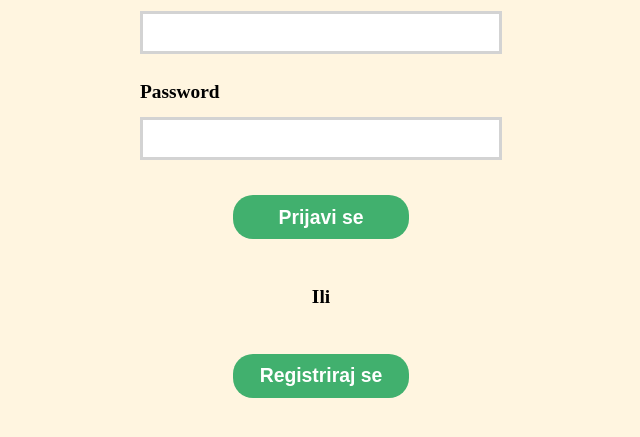
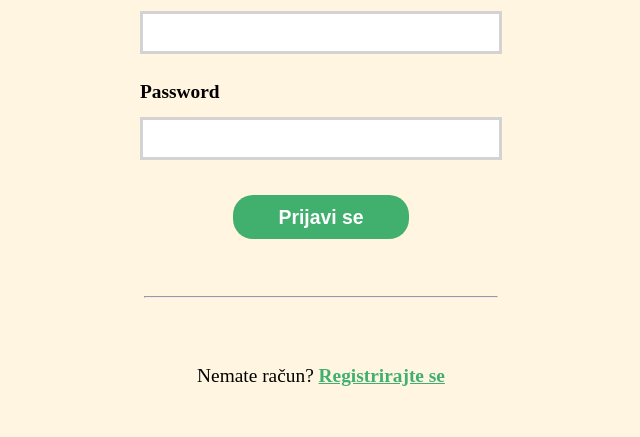
Before and after one commit to NinoLoncar/SIS-Application-security, a website: page App/public/html/login.html in a window 1280 px wide. Shown: the part 247-684 px from the top of the page, without its empty margins (319-959 px from the left). Drawn offline with Linux system fonts and the light colour scheme.

Commit message:
Update login style

```diff
--- a/App/public/css/login.css
+++ b/App/public/css/login.css
@@ -5,8 +5,16 @@ input {
 button {
 	margin: auto;
 }
-span {
+
+hr {
+	width: 20rem;
+}
+a {
 	font-weight: bold;
+	color: #41b06e;
+}
+a:hover {
+	color: black;
 }
 .grid-container {
 	display: grid;
@@ -31,6 +39,7 @@ span {
 
 #email-text {
 	grid-row: 2;
+	font-weight: bold;
 	align-self: end;
 }
 #email-input {
@@ -38,6 +47,7 @@ span {
 }
 #password-text {
 	grid-row: 4;
+	font-weight: bold;
 	align-self: end;
 }
 #password-input {
--- a/App/public/html/login.html
+++ b/App/public/html/login.html
@@ -18,10 +18,8 @@
         <button id="login-button" type="submit">
             Prijavi se
         </button>
-        <span class="center-text">Ili</span>
-        <button id="register-button" type="button">
-            Registriraj se
-        </button>
+        <hr>
+        <span class="center-text">Nemate račun? <a href="/registracija">Registrirajte se</a></span>
     </form>
 </body>
 
```
